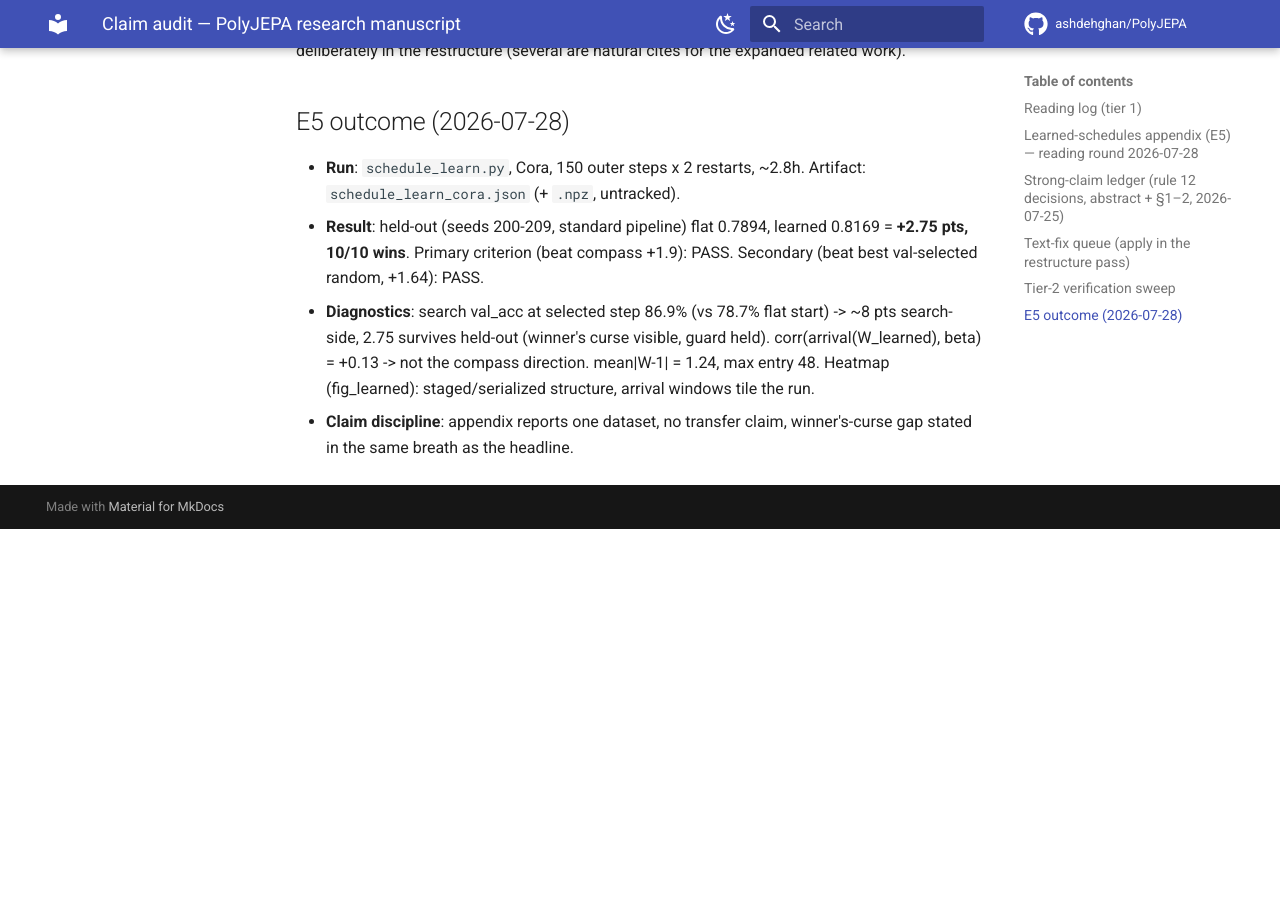
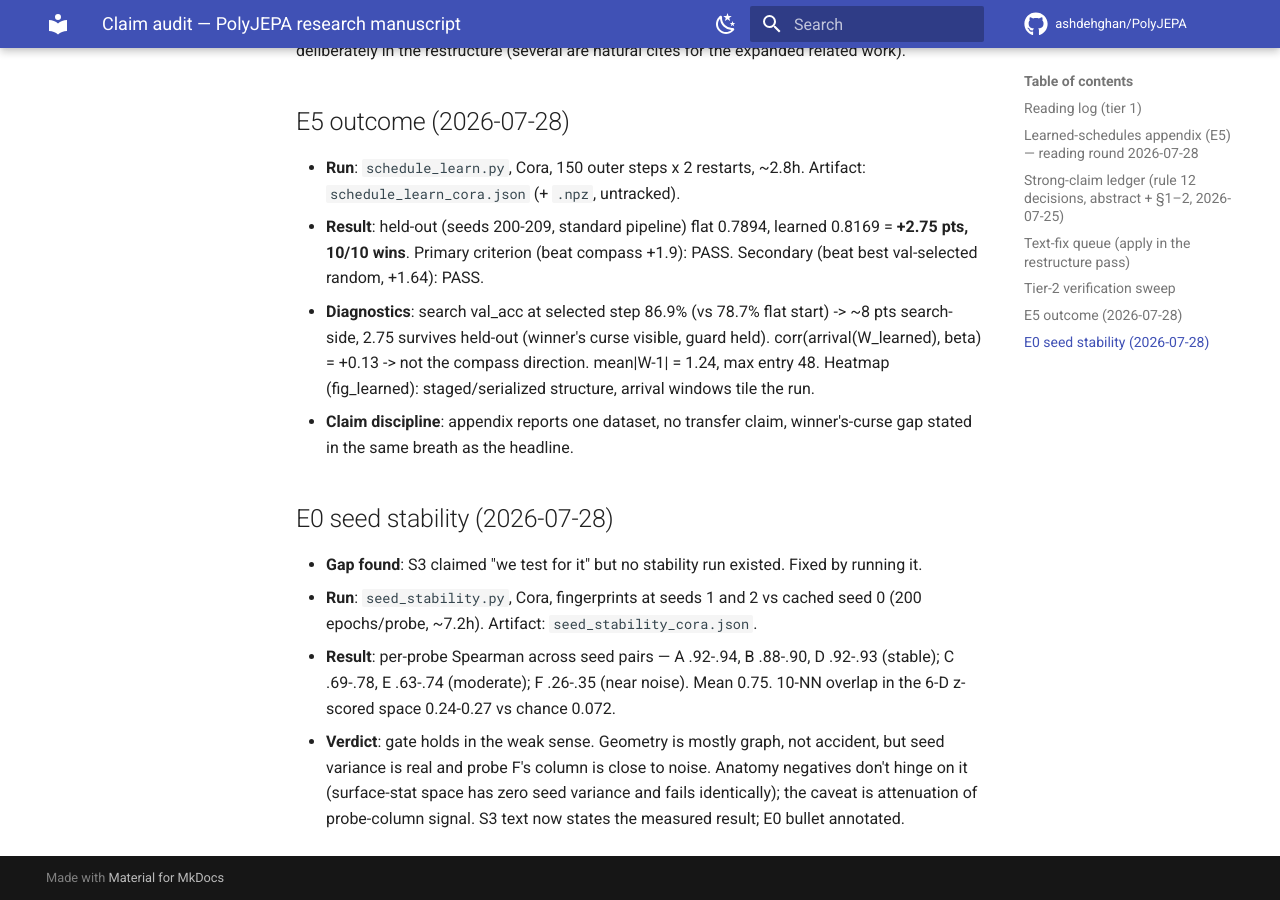
Before and after one commit to ashdehghan/PolyJEPA, an MkDocs documentation site: the page built from docs/claim_audit.md, in a window 1280 px wide and 900 px high, scrolled down 8315 px. Built offline with MkDocs 1.6.1 and Material for MkDocs 9.7.7, drawn with Linux system fonts in a browser that asks for light colours; comment, search, counter and statistics services are not loaded; before the commit the page ends 8844 px from its top, so only the background shows below that.

Commit message:
E0 seed stability measured: gate holds weakly, probe F near noise
Cora fingerprint recomputed at seeds 1 and 2 vs the cached seed-0 reference.
A/B/D rank-correlate 0.88-0.94 across seeds, C/E 0.63-0.78, F only 0.26-0.35;
10-NN overlap ~0.25 vs 0.072 chance. Replaces the manuscript's untested
'we test for it' claim with the measured result.

Co-Authored-By: Claude Fable 5 <noreply@anthropic.com>

```diff
--- a/docs/claim_audit.md
+++ b/docs/claim_audit.md
@@ -132,3 +132,16 @@ for the expanded related work).
   arrival windows tile the run.
 - **Claim discipline**: appendix reports one dataset, no transfer claim, winner's-curse
   gap stated in the same breath as the headline.
+
+## E0 seed stability (2026-07-28)
+
+- **Gap found**: S3 claimed "we test for it" but no stability run existed. Fixed by running it.
+- **Run**: `seed_stability.py`, Cora, fingerprints at seeds 1 and 2 vs cached seed 0
+  (200 epochs/probe, ~7.2h). Artifact: `seed_stability_cora.json`.
+- **Result**: per-probe Spearman across seed pairs — A .92-.94, B .88-.90, D .92-.93 (stable);
+  C .69-.78, E .63-.74 (moderate); F .26-.35 (near noise). Mean 0.75. 10-NN overlap in the
+  6-D z-scored space 0.24-0.27 vs chance 0.072.
+- **Verdict**: gate holds in the weak sense. Geometry is mostly graph, not accident, but seed
+  variance is real and probe F's column is close to noise. Anatomy negatives don't hinge on it
+  (surface-stat space has zero seed variance and fails identically); the caveat is attenuation
+  of probe-column signal. S3 text now states the measured result; E0 bullet annotated.
```
Also changed, not shown: 1 other file.
